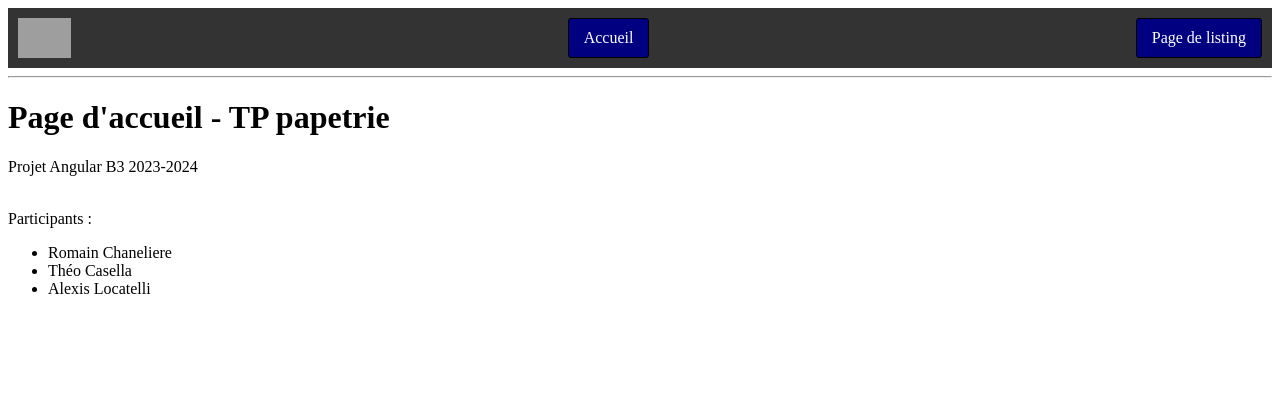
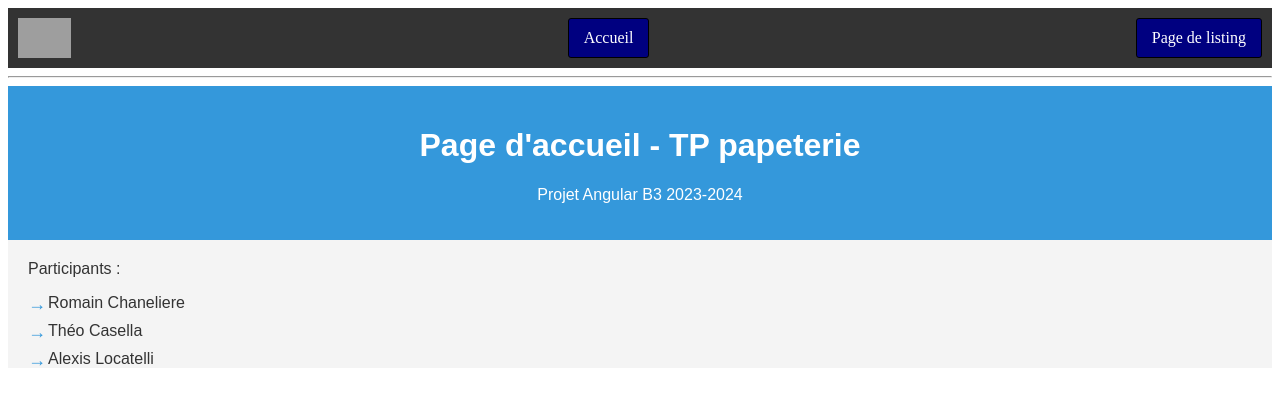
Before and after one commit to humanWasHere/Angular_project, an Angular app: page /home in a window 1280 px wide. Shown: the top 404 px of the page. Built offline with nearby package versions, Linux system fonts and the light colour scheme; grey boxes are pictures that could not be loaded.

Commit message:
leListingEstFou

```diff
--- a/src/app/home/home.component.html
+++ b/src/app/home/home.component.html
@@ -1,11 +1,64 @@
-<h1>Page d'accueil - TP papetrie</h1>
+<!DOCTYPE html>
+<html lang="en">
+<head>
+  <meta charset="UTF-8">
+  <meta name="viewport" content="width=device-width, initial-scale=1.0">
+  <title>Page d'accueil - TP papeterie</title>
+  <style>
+    body {
+      font-family: Arial, sans-serif;
+      margin: 0;
+      padding: 0;
+      background-color: #f4f4f4;
+      color: #333;
+    }
+
+    header {
+      background-color: #3498db;
+      padding: 20px;
+      text-align: center;
+      color: #fff;
+    }
+
+    div {
+      margin: 20px;
+    }
+
+    ul {
+      list-style: none;
+      padding: 0;
+    }
+
+    li {
+      margin-bottom: 10px;
+      position: relative;
+      padding-left: 20px;
+    }
+
+    li::before {
+      content: '\2192';
+      position: absolute;
+      left: 0;
+      color: #3498db;
+      font-size: 18px;
+    }
+  </style>
+</head>
+<body>
+
+  <header>
+    <h1>Page d'accueil - TP papeterie</h1>
     <p>Projet Angular B3 2023-2024</p>
-<br>
+  </header>
+
   <div>
-  Participants :
+    <p>Participants :</p>
     <ul>
       <li>Romain Chaneliere</li>
       <li>Théo Casella</li>
       <li>Alexis Locatelli</li>
     </ul>
   </div>
+
+</body>
+</html>
--- a/src/app/listing/listing.component.html
+++ b/src/app/listing/listing.component.html
@@ -1,12 +1,97 @@
+<!DOCTYPE html>
+<html lang="en">
+<head>
+  <meta charset="UTF-8">
+  <meta name="viewport" content="width=device-width, initial-scale=1.0">
+  <title>Page de listing</title>
+  <style>
+    body {
+      font-family: Arial, sans-serif;
+      margin: 0;
+      padding: 0;
+      background-color: #f4f4f4;
+      color: #333;
+    }
+
+    div {
+      margin: 20px;
+      background-color: #fff;
+      border-radius: 8px;
+      box-shadow: 0 4px 8px rgba(0, 0, 0, 0.1);
+      padding: 20px;
+    }
+
+    h2 {
+      color: #3498db;
+    }
+
+    form {
+      margin-top: 20px;
+    }
+
+    label {
+      display: block;
+      margin-top: 10px;
+    }
+
+    input {
+      width: 100%;
+      padding: 8px;
+      margin-top: 5px;
+      margin-bottom: 15px;
+      box-sizing: border-box;
+    }
+
+    button {
+      background-color: #3498db;
+      color: #fff;
+      padding: 10px 15px;
+      border: none;
+      border-radius: 4px;
+      cursor: pointer;
+    }
+
+    ul {
+      list-style: none;
+      padding: 0;
+      margin-top: 20px;
+    }
+
+    li {
+      margin-bottom: 15px;
+    }
+
+    li button {
+      width: 100%;
+      text-align: left;
+      padding: 10px;
+      background-color: #ecf0f1;
+      border: 1px solid #bdc3c7;
+      border-radius: 4px;
+      cursor: pointer;
+    }
+
+    p {
+      margin: 0;
+    }
+
+    p.error-message {
+      color: red;
+      margin-top: 5px;
+    }
+  </style>
+</head>
+<body>
+
   <div>
     <h2>Page de listing</h2>
     <p>Créez un produit pour le voir affiché !</p>
-  <!-- formulaire de création de produit -->
+
     <form [formGroup]="formulaireProduit" (ngSubmit)="onSubmit()">
       <div>
         <label for="nom">Nom du produit</label>
-      <input id="nom" formControlName="nom">
-      <!-- <div style="color:red" *ngIf="shouldShowError('Nom')">Le Nom est requis</div> -->
+        <input id="nom" formControlName="nom" required>
+        <!-- <p class="error-message" *ngIf="shouldShowError('Nom')">Le Nom est requis</p> -->
       </div>
       <div>
         <label for="texture">Texture du produit</label>
@@ -14,17 +99,16 @@
       </div>
       <div>
         <label for="grammage">Grammage du produit</label>
-      <input id="grammage" formControlName="grammage">
-      <!-- <div style="color:red" *ngIf="shouldShowError('grammage')">Le grammage doit être un nombre</div> -->
+        <input id="grammage" formControlName="grammage" type="number">
+        <!-- <p class="error-message" *ngIf="shouldShowError('grammage')">Le grammage doit être un nombre</p> -->
       </div>
       <div>
         <label for="couleur">Couleur du produit</label>
-      <input id="couelur" formControlName="couleur">
+        <input id="couleur" formControlName="couleur">
       </div>
       <button type="submit" [disabled]="!formulaireProduit.valid">Sauvegarder</button>
     </form>
 
-  <!-- affichage de la liste des produits -->
     <ul>
       <li *ngFor="let produit of getListeProduits()">
         <button (click)="goToPage('../detail-produit/' + produit.Id)">
@@ -37,7 +121,10 @@
       </li>
       <!-- affiche un message si il n'y a aucun produit -->
       <p *ngIf="getListeProduits().length == 0">
-      Il n'y a aucun produits à afficher.
+        Il n'y a aucun produit à afficher.
       </p>
     </ul>
   </div>
+
+</body>
+</html>
```
Lines whose indentation alone changed are shown as unchanged.
